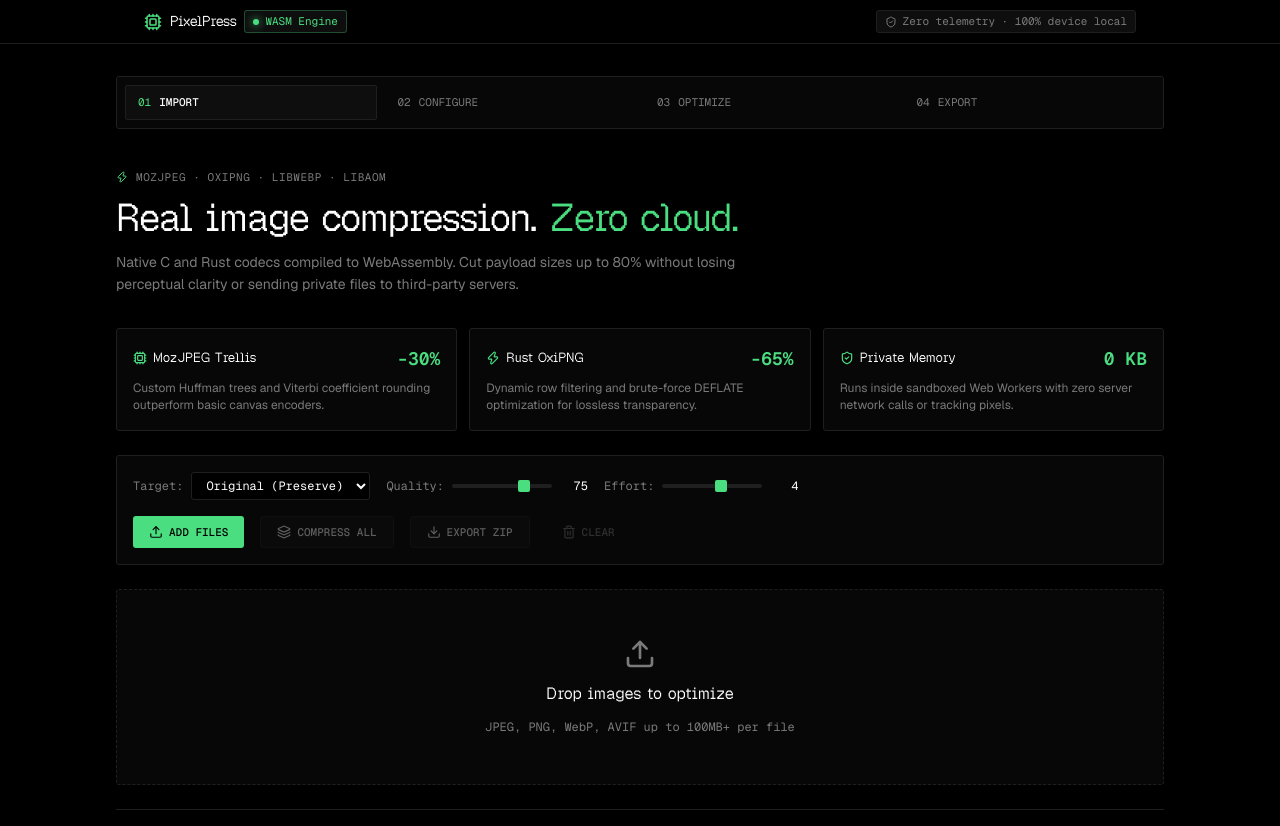
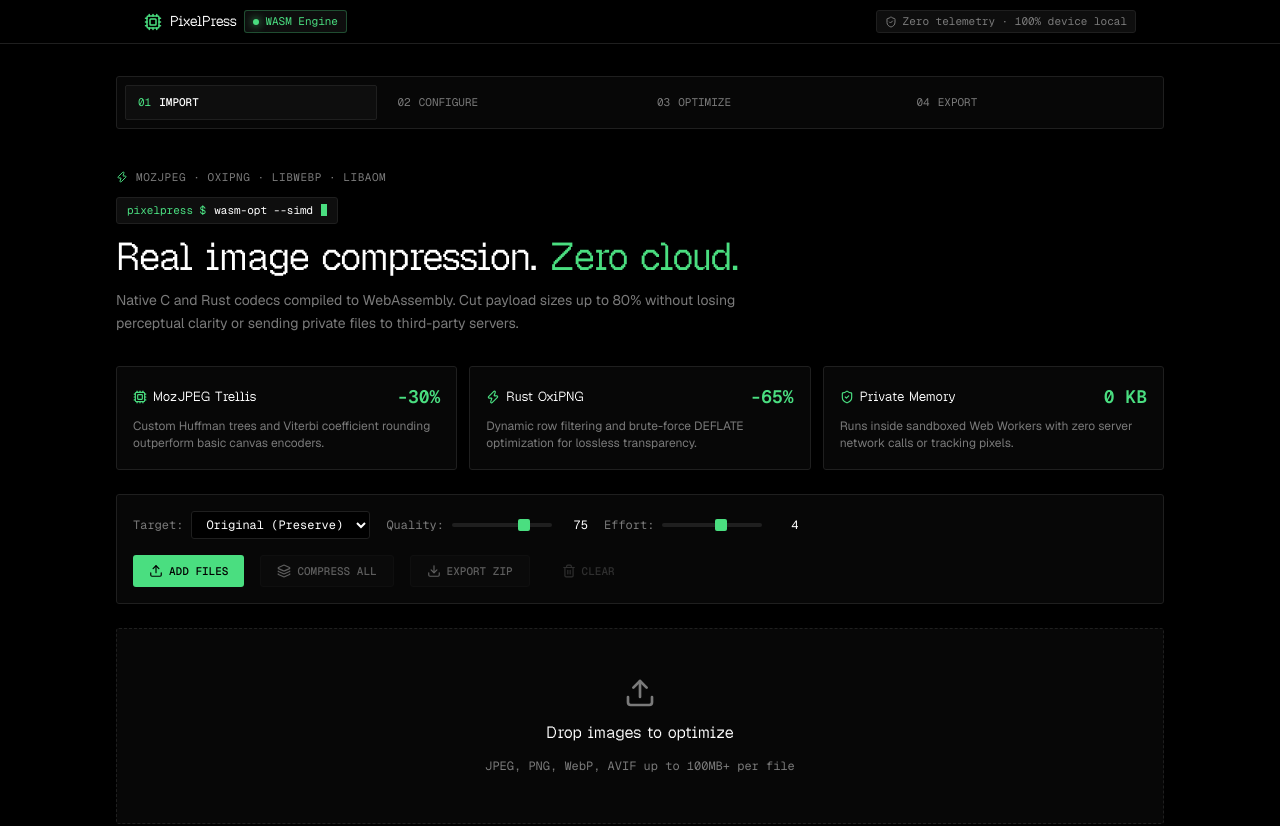
Before and after one commit to belkysupreme22/PixelPress, a Next.js app: page / in a window 1280 px wide. Shown: the top 826 px of the page. Built offline with nearby package versions, Linux system fonts and the light colour scheme.

Commit message:
livery(farmjs.dev v5): motion and interactions

```diff
--- a/src/app/globals.css
+++ b/src/app/globals.css
@@ -161,7 +161,7 @@
 }
 
 /* FarmJS Signature Motion Animations */
-@keyframes farm-cursor-blink {
+@keyframes farm-terminal-cursor-blink {
   0%, 48% { opacity: 1; }
   49%, 100% { opacity: 0; }
 }
@@ -171,12 +171,36 @@
   to { stroke-dashoffset: 0; }
 }
 
-@keyframes farm-refusal-shake {
+@keyframes iso-refuse {
   20%, 60% { transform: translate(-1.5px); }
   40%, 80% { transform: translate(1.5px); }
 }
 
-@keyframes farm-fade-in {
+@keyframes farm-terminal-command-type {
+  0% { opacity: 1; width: 0px; }
+  2% { opacity: 1; width: 0px; animation-timing-function: steps(8); }
+  7%, 88% { opacity: 1; width: 12ch; }
+  94%, 99.99% { opacity: 0; width: 12ch; }
+  100% { opacity: 1; width: 0px; }
+}
+
+@keyframes blog-ascii-wave {
+  0%, 100% { opacity: 0.65; transform: translate(-4px); }
+  50% { opacity: 1; transform: translate(4px); }
+}
+
+@keyframes benchmark-comparison-cycle {
+  0% { opacity: 0; transform: translateY(40%); }
+  6%, 24% { opacity: 1; transform: translate(0px, 0px); }
+  30%, 100% { opacity: 0; transform: translateY(-36%); }
+}
+
+@keyframes farm-logo-rail {
+  0% { transform: translate(0px, 0px); }
+  100% { transform: translate(-50%); }
+}
+
+@keyframes fd-ai-fade-in {
   from { opacity: 0; transform: translateY(4px); }
   to { opacity: 1; transform: translateY(0); }
 }
--- a/src/app/page.js
+++ b/src/app/page.js
@@ -25,12 +25,21 @@
   const [effort, setEffort] = useState(4);
   const [isCompressing, setIsCompressing] = useState(false);
   const [isDragOver, setIsDragOver] = useState(false);
+  const [hasRefusal, setHasRefusal] = useState(false);
   const fileInputRef = useRef(null);
 
   const handleFiles = (files) => {
-    const validFiles = Array.from(files).filter(f =>
+    const rawList = Array.from(files);
+    const validFiles = rawList.filter(f =>
       f.type.match(/^image\/(jpeg|png|webp|avif)$/)
     );
+
+    if (rawList.length > 0 && validFiles.length === 0) {
+      setHasRefusal(true);
+      setTimeout(() => setHasRefusal(false), 500);
+      return;
+    }
+
     const newImages = validFiles.map(f => ({
       id: Math.random().toString(36).substring(2, 9),
       originalFile: f,
@@ -167,6 +176,13 @@
             <Zap size={12} color="var(--accent)" />
             MozJPEG · OxiPNG · LibWebP · LibAOM
           </div>
+
+          <div className={styles.terminalCommandBar}>
+            <span className={styles.terminalPrefix}>pixelpress $</span>
+            <span className={styles.terminalText}>wasm-opt --simd</span>
+            <span className={styles.terminalCursor} />
+          </div>
+
           <h1 className={styles.heroTitle}>
             Real image compression. <span className={styles.heroTitleAccent}>Zero cloud.</span>
           </h1>
@@ -303,7 +319,7 @@
         {/* Drop Zone */}
         {images.length === 0 ? (
           <div
-            className={`${styles.dropZone} ${isDragOver ? styles.dropZoneDrag : ''}`}
+            className={`${styles.dropZone} ${isDragOver ? styles.dropZoneDrag : ''} ${hasRefusal ? styles.refusalShake : ''}`}
             onDragOver={e => { e.preventDefault(); setIsDragOver(true); }}
             onDragLeave={() => setIsDragOver(false)}
             onDrop={onDrop}
--- a/src/app/page.module.css
+++ b/src/app/page.module.css
@@ -69,6 +69,56 @@
   border-radius: var(--radius-pill);
   background: var(--accent);
   box-shadow: 0 0 8px var(--accent);
+  animation: farm-terminal-cursor-blink 800ms linear infinite;
+}
+
+/* Farm-style Terminal Command Prompt in Hero */
+.terminalCommandBar {
+  display: inline-flex;
+  align-items: center;
+  gap: 8px;
+  padding: 4px 10px;
+  background: var(--bg-surface-alt);
+  border: 1px solid var(--border);
+  border-radius: var(--radius);
+  font-family: var(--font-mono);
+  font-size: 11px;
+  color: var(--text-muted);
+  width: fit-content;
+}
+
+.terminalPrefix {
+  color: var(--accent);
+}
+
+.terminalText {
+  display: inline-block;
+  overflow: hidden;
+  white-space: nowrap;
+  vertical-align: bottom;
+  color: var(--text-primary);
+  animation: farm-terminal-command-type 9600ms ease infinite;
+}
+
+.terminalCursor {
+  display: inline-block;
+  width: 6px;
+  height: 12px;
+  background: var(--accent);
+  vertical-align: middle;
+  animation: farm-terminal-cursor-blink 800ms linear infinite;
+}
+
+/* Refusal shake class */
+.refusalShake {
+  animation: iso-refuse 450ms ease-in-out both;
+}
+
+/* Route draw indicator */
+.routePath {
+  stroke-dasharray: 100;
+  stroke-dashoffset: 100;
+  animation: farm-route-draw 520ms cubic-bezier(0.22, 1, 0.36, 1) forwards;
 }
 
 /* Main Container (Rhythm & Grid) */
```
